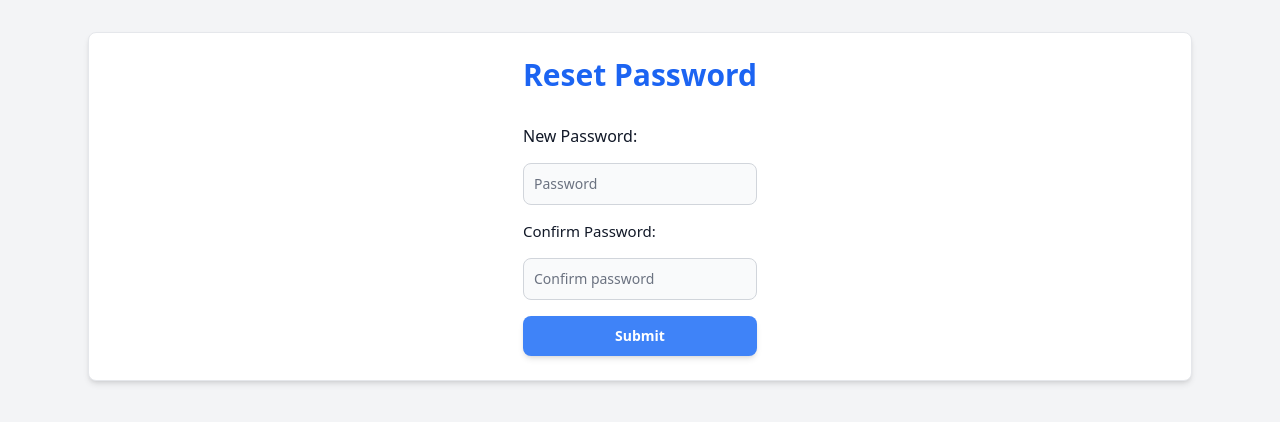
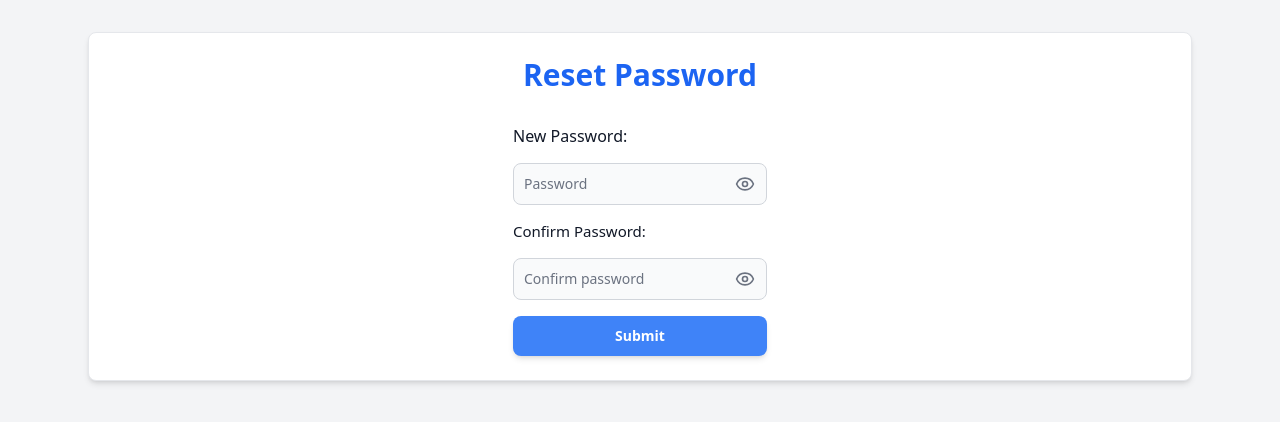
Before and after one commit to Code-the-Dream-School/k-group-practicum-team6, a React (Vite) app in the folder frontend/: page /resetPassword in a window 1280 px wide. Shown: the top 422 px of the page. Built offline with nearby package versions, Linux system fonts and the light colour scheme; no server answers.

Commit message:
Working show/hide for all password fields

```diff
--- a/frontend/src/pages/LoginRegister.jsx
+++ b/frontend/src/pages/LoginRegister.jsx
@@ -4,6 +4,7 @@ import useRouter from "../utils/useRouter";
 import { Button, Card, Label, TextInput } from "flowbite-react";
 import { useNavigate, NavLink } from "react-router-dom";
 import authApi from "../utils/authApi";
+import { Eye, EyeClosed } from "lucide-react";
 
 const LoginRegister = () => {
   const router = useRouter();
@@ -14,12 +15,17 @@ const LoginRegister = () => {
     password: "",
     confirmPassword: "",
   });
+  const [showPwd, setShowPwd] = useState(true);
   const [error, setError] = useState("");
   const [message, setMessage] = useState("");
   const [submitting, setSubmitting] = useState(false);
   const { user, login, loading } = useUser();
   const navigate = useNavigate();
 
+  //toggle password visibility
+  const togglePassword = () => {
+    setShowPwd(!showPwd)
+  }
   // Redirect to dashboard if already logged in
   useEffect(() => {
     if (!loading && user) {
@@ -121,7 +127,7 @@ const LoginRegister = () => {
           />
           <Label htmlFor="password">Password</Label>
           <TextInput
-            type="password"
+            type={showPwd ? "password" : "text"}
             id="password"
             name="password"
             placeholder="Password"
@@ -129,25 +135,53 @@ const LoginRegister = () => {
             onChange={handleChange}
             required
             autoComplete={isRegister ? "new-password" : "current-password"}
+            rightIcon={(props) => {
+              const Icon = showPwd ? Eye : EyeClosed;
+              return (
+                <Icon
+                  {...props}
+                  className={`${props.className ?? ""} cursor-pointer`.trim()}
+                  style={{ pointerEvents: "auto" }}
+                  onClick={togglePassword}
+                  aria-label={showPwd ? "Show password" : "Hide password"}
+                />
+              );
+            }}
           />
+
+          {isRegister && (
+            <>
+              <Label htmlFor="confirmPassword">Confirm Password</Label>
+              <TextInput
+                type={showPwd ? "password" : "text"}
+                name="confirmPassword"
+                id="confirmPassword"
+                placeholder="Confirm Password"
+                value={formData.confirmPassword}
+                autoComplete="new-password"
+                onChange={handleChange}
+                required
+                rightIcon={(props) => {
+                  const Icon = showPwd ? Eye : EyeClosed;
+                  return (
+                    <Icon
+                      {...props}
+                      className={`${props.className ?? ""} cursor-pointer`.trim()}
+                      style={{ pointerEvents: "auto" }}
+                      onClick={togglePassword}
+                      aria-label={showPwd ? "Show password" : "Hide password"}
+                    />
+                  );
+                }}
+              />
+            </>
+          )}
           <NavLink
             className="flex m-2 underline relative left-[250px]"
             to="/forgotPassword"
           >
             Forgot password?
           </NavLink>
-          {isRegister && (
-            <TextInput
-              type="password"
-              name="confirmPassword"
-              id="confirmPassword"
-              placeholder="Confirm Password"
-              value={formData.confirmPassword}
-              autoComplete="new-password"
-              onChange={handleChange}
-              required
-            />
-          )}
           <Button
             type="submit"
             disabled={loading}
--- a/frontend/src/pages/ResetPassword.jsx
+++ b/frontend/src/pages/ResetPassword.jsx
@@ -1,12 +1,13 @@
 import { useState } from "react";
 import { useLocation, useNavigate } from "react-router-dom";
 import { Button, Card, Label, TextInput } from "flowbite-react";
+import { Eye, EyeClosed } from "lucide-react";
 import authApi from "../utils/authApi";
 
 export default function ResetPassword() {
   const [password, setPassword] = useState("");
   const [confirmPassword, setConfirmPassword] = useState("");
-
+  const [showPwd, setShowPwd] = useState(true);
   const location = useLocation();
   const resetToken = new URLSearchParams(location.search).get("token"); //token after successful email
   const navigate = useNavigate();
@@ -20,12 +21,17 @@ export default function ResetPassword() {
       });
 
       if (response.success) {
-         alert("Password reset successful. Please log in");
-         navigate("/");
+        alert("Password reset successful. Please log in");
+        navigate("/");
       }
     } catch (error) {
       console.error(error.response?.data || error.message);
     }
+  };
+
+  //toggle password visibility
+  const togglePassword = () => {
+    setShowPwd(!showPwd);
   };
 
   return (
@@ -41,19 +47,43 @@ export default function ResetPassword() {
 
           <Label className="text-[16px] gap-2">New Password:</Label>
           <TextInput
-            type="text"
+            type={showPwd ? "password" : "text"}
             value={password}
             placeholder="Password"
             onChange={(event) => setPassword(event.target.value)}
             required
+            rightIcon={(props) => {
+              const Icon = showPwd ? Eye : EyeClosed;
+              return (
+                <Icon
+                  {...props}
+                  className={`${props.className ?? ""} cursor-pointer`.trim()}
+                  style={{ pointerEvents: "auto" }}
+                  onClick={togglePassword}
+                  aria-label={showPwd ? "Show password" : "Hide password"}
+                />
+              );
+            }}
           />
           <Label className="text-[15px] gap-2">Confirm Password:</Label>
           <TextInput
-            type="text"
+            type={showPwd ? "password" : "text"}
             value={confirmPassword}
             placeholder="Confirm password"
             onChange={(event) => setConfirmPassword(event.target.value)}
             required
+            rightIcon={(props) => {
+              const Icon = showPwd ? Eye : EyeClosed;
+              return (
+                <Icon
+                  {...props}
+                  className={`${props.className ?? ""} cursor-pointer`.trim()}
+                  style={{ pointerEvents: "auto" }}
+                  onClick={togglePassword}
+                  aria-label={showPwd ? "Show password" : "Hide password"}
+                />
+              );
+            }}
           />
 
           <Button
```
